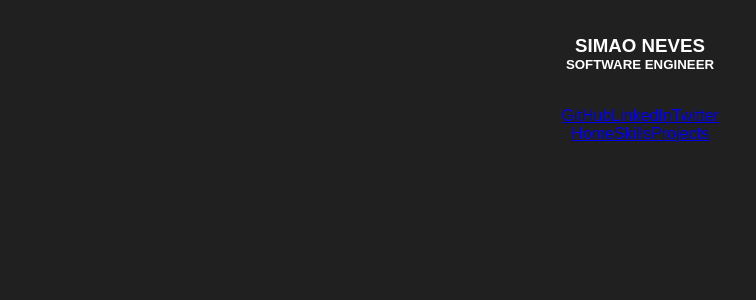
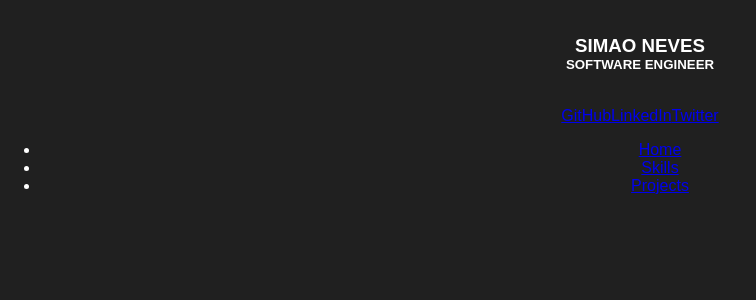
Before and after one commit to Nevsimao/Portfolio, a React (Create React App) app: page / in a window 1280 px wide. Shown: the top 300 px of the page, without its empty margins (0-756 px from the left). Built offline with nearby package versions, Linux system fonts and the light colour scheme.

Commit message:
added navlink

```diff
--- a/src/components/sections/Main/NavComp.js
+++ b/src/components/sections/Main/NavComp.js
@@ -1,5 +1,9 @@
 import React from 'react'
-import { Link } from 'react-router-dom'
+import { Route, NavLink } from 'react-router-dom'
+
+import HomeComp from './HomeComp'
+import SkillsComp from './SkillsComp'
+import ProjectsComp from './ProjectsComp'
 
 import {
     Nav
@@ -8,9 +12,11 @@ import {
 const NavComp = () => {
     return (
         <Nav>
-            <Link to='/'>Home</Link>
-            <Link to='/'>Skills</Link>
-            <Link to='/'>Projects</Link>
+            <ul>
+            <li><NavLink to='/'>Home</NavLink></li>
+            <li><NavLink to='/skills'>Skills</NavLink></li>
+            <li><NavLink to='/projects'>Projects</NavLink></li>
+            </ul>
         </Nav>
     )
 }
```
